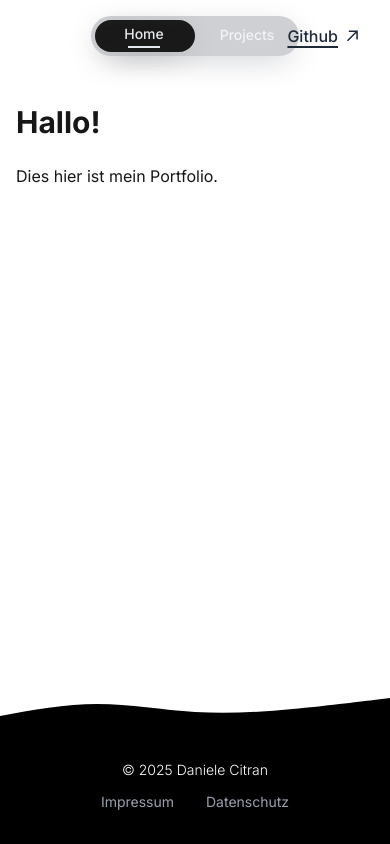
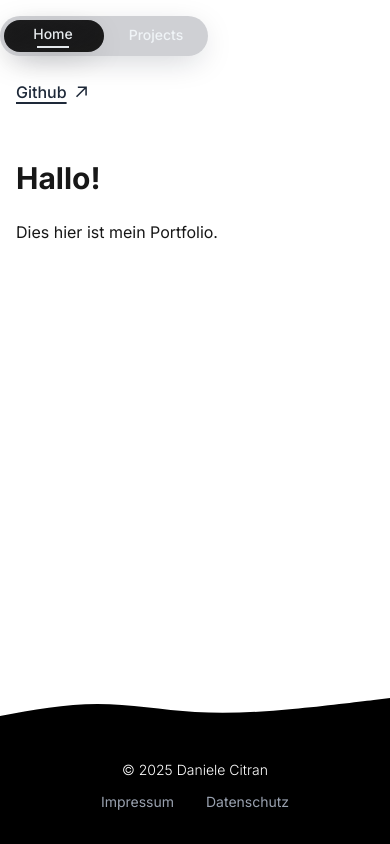
Before and after one commit to danielecitran/my-portfolio, a Next.js app: page / in a window 390 px wide. Built offline with nearby package versions, Linux system fonts and the light colour scheme.

Commit message:
header text adjustment

```diff
--- a/app/components/header.tsx
+++ b/app/components/header.tsx
@@ -65,7 +65,7 @@ export default function Header({}: HeaderProps) {
         <header className="bg-transparent py-4 sticky top-0 z-50">
             {/* Main navigation container with backdrop blur effect */}
             <div
-                className="container mx-auto flex justify-center relative"
+                className="container mx-auto flex flex-col sm:flex-row justify-center relative"
                 suppressHydrationWarning
             >
                 {/* Navigation bar with glass morphism effect */}
@@ -128,7 +128,7 @@ export default function Header({}: HeaderProps) {
                         </Link>
                     </div>
                 </nav>
-                <div className="absolute right-4 top-1/2 -translate-y-1/2">
+                <div className="mt-4 sm:mt-0 sm:absolute sm:right-4 sm:top-1/2 sm:-translate-y-1/2">
                     <a
                         href="https://github.com/danielecitran"
                         className="px-4 py-2 text-gray-800 hover:text-gray-900 inline-flex items-center gap-2 text-base font-medium transition-all duration-300 rounded-full hover:bg-gray-900/10 hover:backdrop-blur-md"
```
